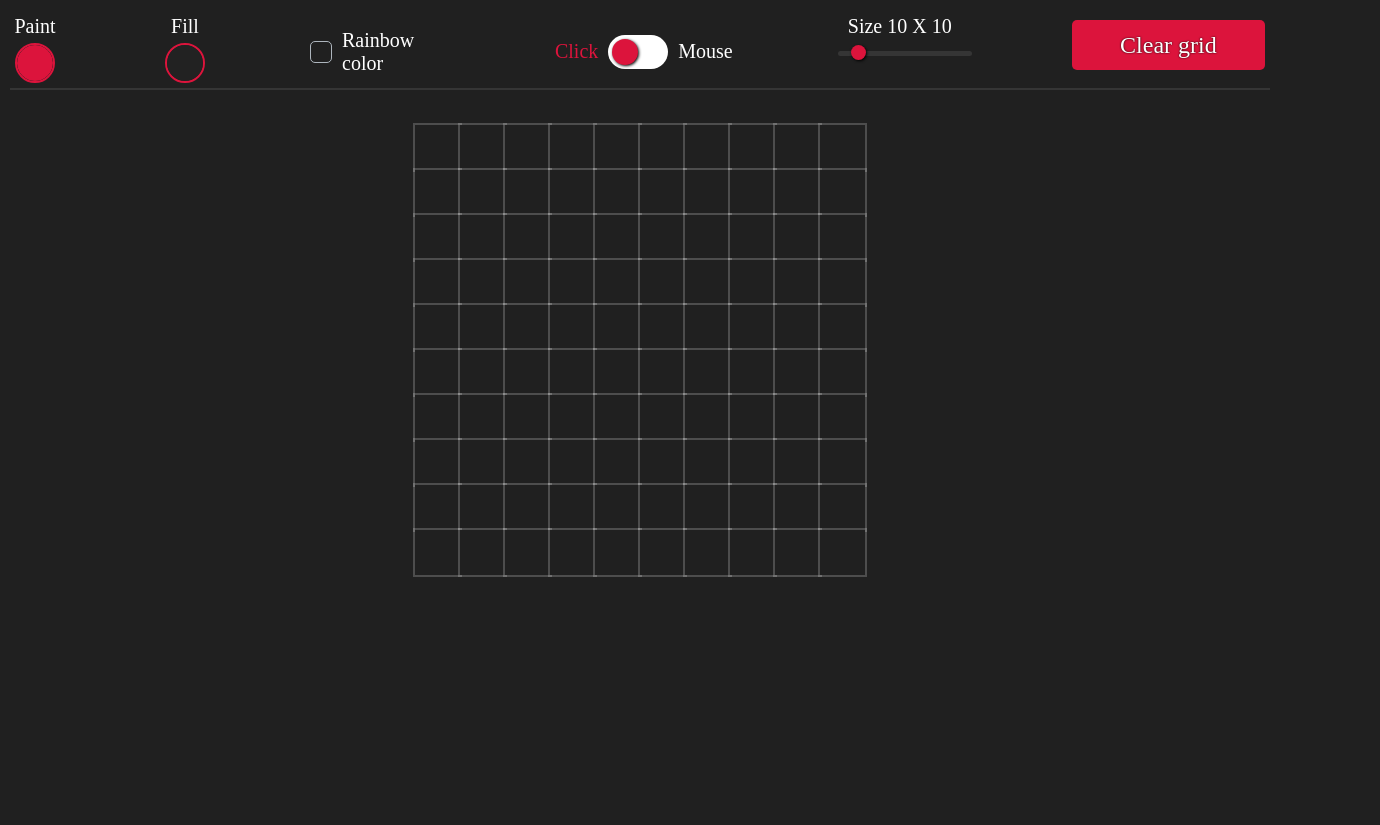
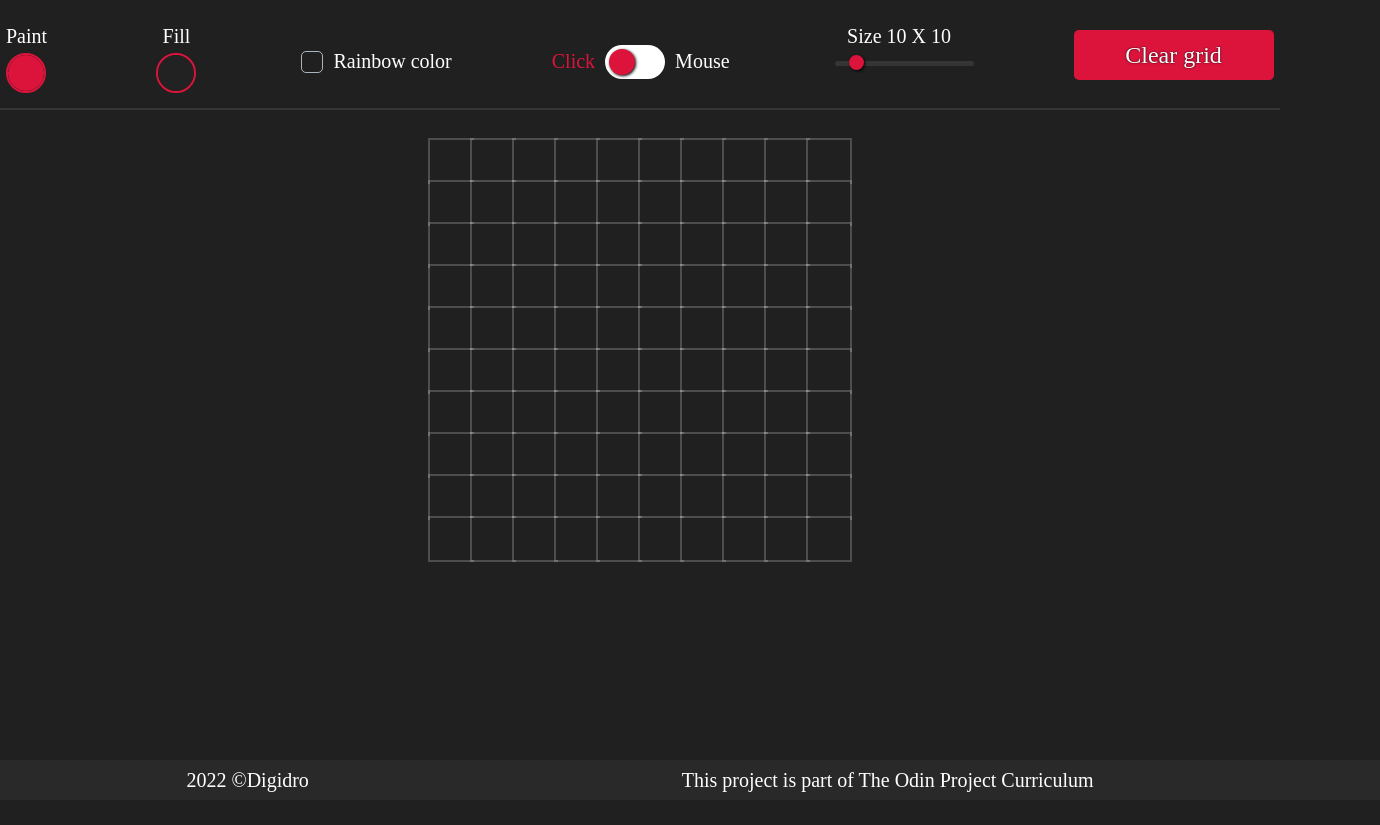
Before and after one commit to Digidr0/Etch-A-Sketch, a plain HTML site: page index.html in a window 1280 px wide. Shown: the whole page, 1380 px wide, since content can reach past the window. Drawn offline with Linux system fonts and the light colour scheme; files whose address does not match are found by name.

Commit message:
add footer

```diff
--- a/index.html
+++ b/index.html
@@ -46,6 +46,10 @@
     <div class="grid">
         <div class="grid-container"></div>
     </div>
+    <div class="bottom">
+        <a href="https://github.com/Digidr0">2022 ©Digidro</a>
+        <a href="https://www.theodinproject.com/paths/foundations/courses/foundations"><span class="link">This project is part of <span></span>The Odin Project Curriculum</a>
+    </div>
 </body>
 <script src="script.js"></script>
 
--- a/script.js
+++ b/script.js
@@ -17,13 +17,7 @@ let gridBlock = {};
 let cell = [];
 let z = 10;
 
-function gridSize() {
-  if (screen.width > screen.height) {
-    return screen.height * 0.75;
-  } else {
-    return screen.width * 0.75;
-  }
-}
+const gridSize = screen.availHeight * 0.7; //px
 
 function randomColor() {
   let h = Math.floor(Math.random() * 360);
@@ -35,7 +29,7 @@ function randomColor() {
 function createGrid(z) {
   for (c = 0; c < z * z; c++) {
     gridContainer.style.setProperty("--grid-z", z);
-    gridContainer.style.setProperty("--cell-size", `${gridSize() / z}px`);
+    gridContainer.style.setProperty("--cell-size", `${gridSize / z}px`);
     let cell = document.createElement("div");
 
     gridContainer.appendChild(cell).className = "grid-block";
--- a/styles/style.css
+++ b/styles/style.css
@@ -7,10 +7,13 @@
   font-size: 20px;
   font-weight: 500;
 }
+html {
+  overflow: hidden;
+}
 body {
   height: 100vh;
   background-color: #202020;
-  margin: 10px;
+  margin-top: 10px;
 }
 
 :root {
@@ -25,10 +28,10 @@ body {
 
 .user-interface {
   display: flex;
+  justify-content: center;
   gap: 100px;
-  margin-top: 15px;
-  margin-bottom: 15px;
-  justify-content: center;
+  padding-top: 15px;
+  padding-bottom: 10px;
   border-bottom: 2px var(--first-color) solid;
 }
 
@@ -77,12 +80,12 @@ button {
 
 .grid {
   display: flex;
-  align-items: center;
+  align-content: center;
   justify-content: center;
+  margin: 30px;
 }
 
 .grid-container {
-  margin: 20px;
   display: flex;
   display: grid;
   justify-content: center;
@@ -90,3 +93,22 @@ button {
   grid-template-columns: repeat(var(--grid-z), var(--cell-size));
   grid-template-rows: repeat(var(--grid-z), var(--cell-size));
 }
+
+.bottom {
+  background-color: rgba(56, 56, 56, 0.377);
+  position: absolute;
+  display: flex;
+  padding-right: 100px;
+  align-items: center;
+  justify-content: space-around;
+  bottom: 0px;
+  width: 100%;
+  height: 2rem;
+  text-align: center;
+}
+
+a, .link {
+  text-decoration: none;
+  font-weight: 300;
+  font-size: 20px;
+}
```
